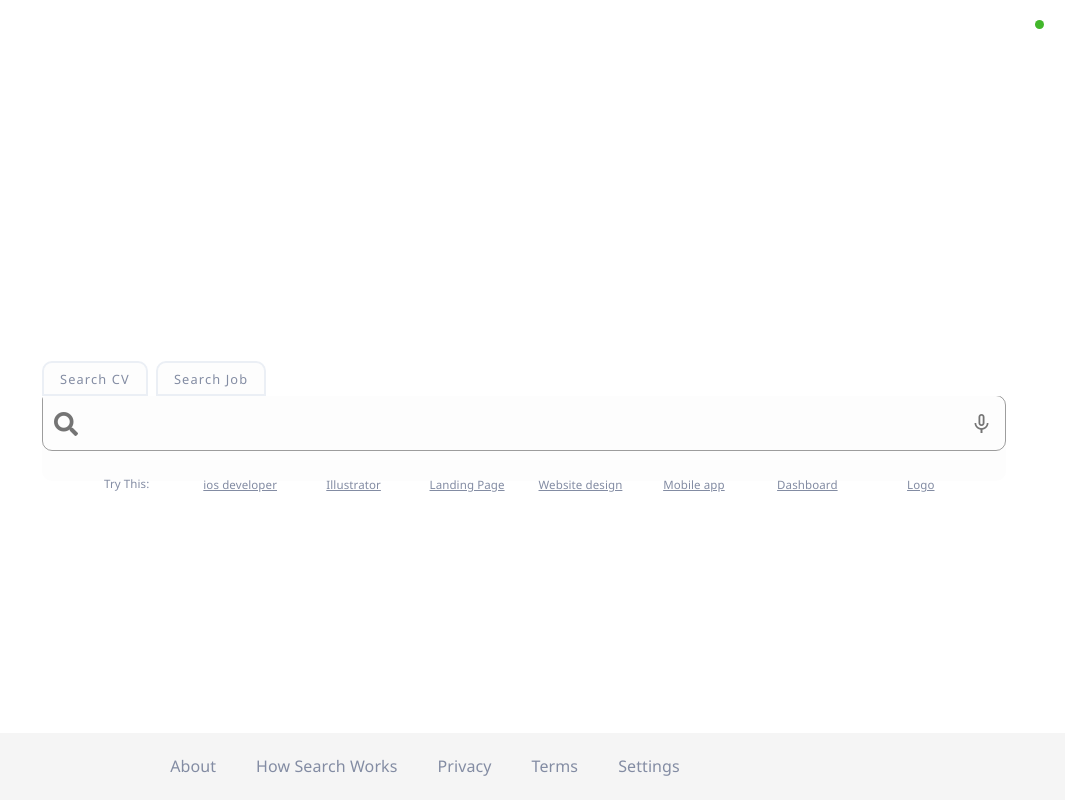
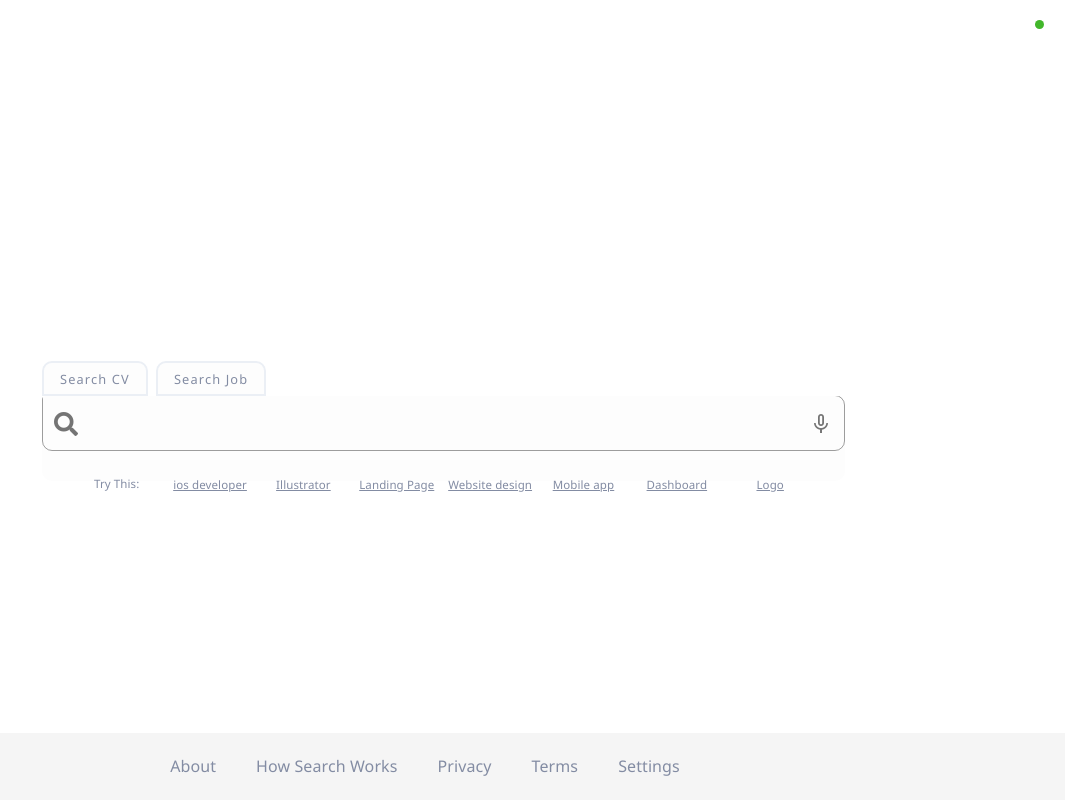
Before and after one commit to nishad-bdg/workforce-search-theme, a Vue app: page / in a window 1280 px wide. Shown: the whole page, without its empty margins (215-1280 px from the left). Built offline with nearby package versions, Linux system fonts and the light colour scheme.

Commit message:
search suggestion page grid updated

```diff
--- a/src/components/SearchBar.vue
+++ b/src/components/SearchBar.vue
@@ -20,7 +20,7 @@
               </v-tabs>
             </v-card>
             <v-row no-gutters>
-              <v-col cols="10" sm="12">
+              <v-col cols="10" md="10" sm="12">
                 <v-card flat>
                   <v-tabs-items v-model="dataTabs">
                     <v-tab-item v-for="tab in tabs" :key="tab.title">
```
